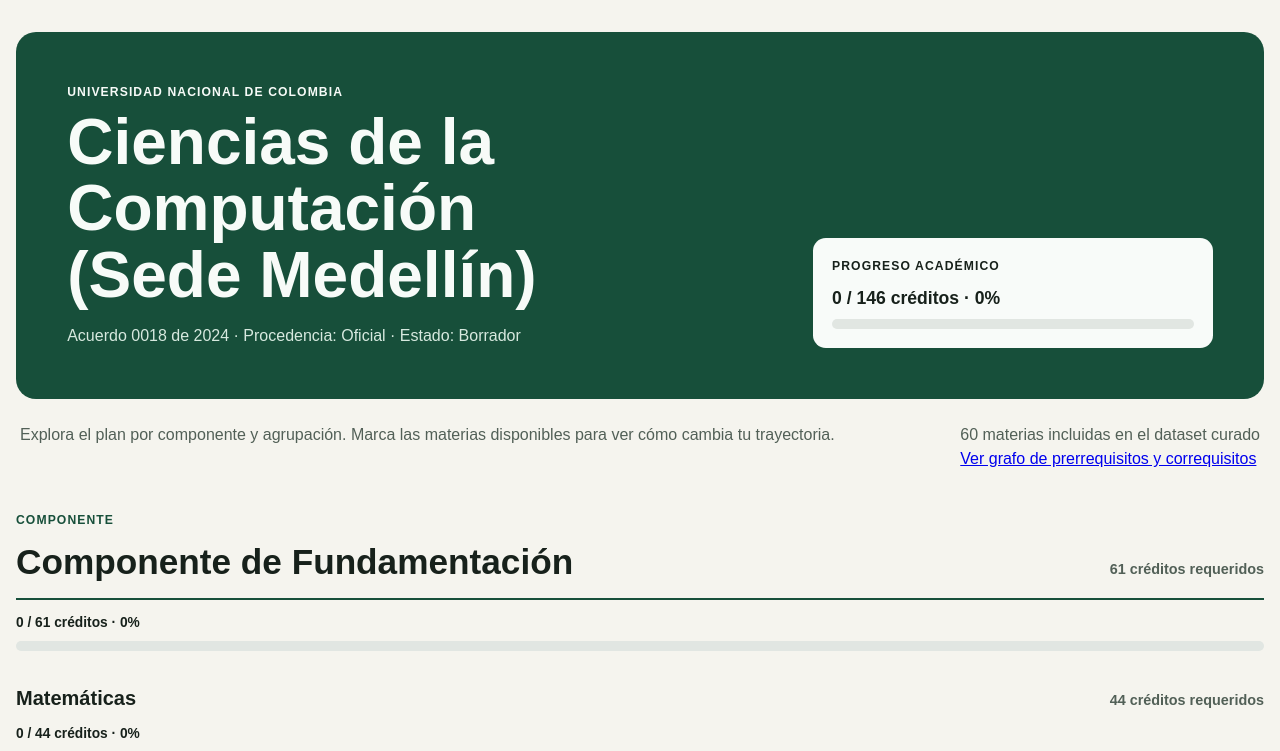
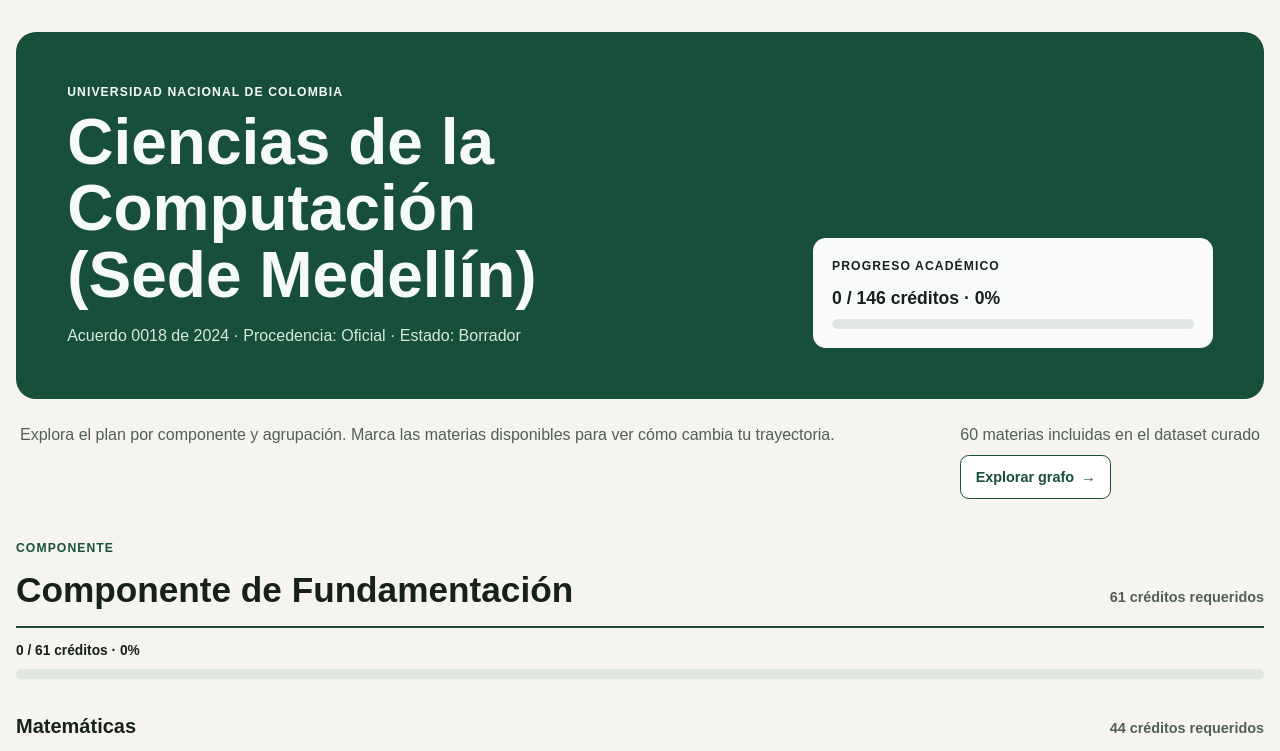
Before and after one commit to ChristianBustosBetancur/sidera, a Next.js app in the folder apps/web/: page / in a window 1280 px wide. Shown: the top 751 px of the page. Built offline with nearby package versions, Linux system fonts and the light colour scheme.

Commit message:
style: turn the graph link into a compact call to action

```diff
--- a/apps/web/app/curriculum-view.module.css
+++ b/apps/web/app/curriculum-view.module.css
@@ -193,6 +193,36 @@
 .intro p:last-child {
   flex: none;
   font-weight: 700;
+}
+
+.graphCta {
+  display: inline-flex;
+  gap: 0.45rem;
+  align-items: center;
+  min-height: 2.75rem;
+  margin-top: 0.5rem;
+  padding: 0.5rem 0.9rem;
+  color: var(--brand);
+  background: var(--surface);
+  border: 1px solid var(--brand);
+  border-radius: 0.55rem;
+  font-size: 0.9rem;
+  font-weight: 800;
+  text-decoration: none;
+  transition: color 120ms ease, background-color 120ms ease;
+}
+
+.graphCta:hover {
+  color: #ffffff;
+  background: var(--brand);
+}
+
+.graphCta span {
+  transition: transform 120ms ease;
+}
+
+.graphCta:hover span {
+  transform: translateX(0.15rem);
 }
 
 .curriculumTree {
@@ -482,4 +512,9 @@
   .progressStageMastered .progressCompleted::after {
     animation: none;
   }
+
+  .graphCta,
+  .graphCta span {
+    transition: none;
+  }
 }
--- a/apps/web/app/curriculum-view.tsx
+++ b/apps/web/app/curriculum-view.tsx
@@ -373,7 +373,10 @@
             {unalCs2024Official.versionCourses.length} materias incluidas en el
             dataset curado
           </p>
-          <Link href="/grafo">Ver grafo de prerrequisitos y correquisitos</Link>
+          <Link href="/grafo" className={styles.graphCta}>
+            Explorar grafo
+            <span aria-hidden="true">→</span>
+          </Link>
         </div>
       </div>
 
```
